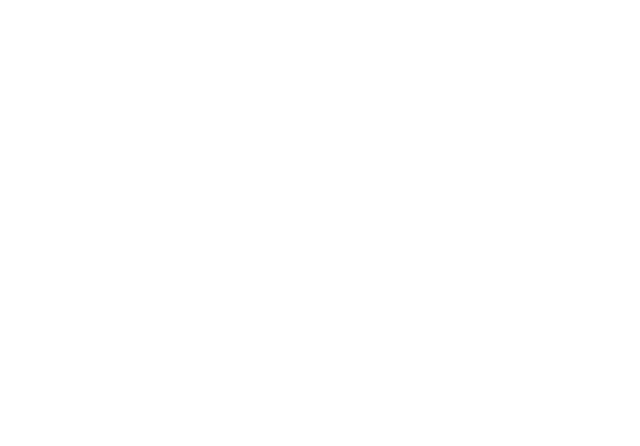
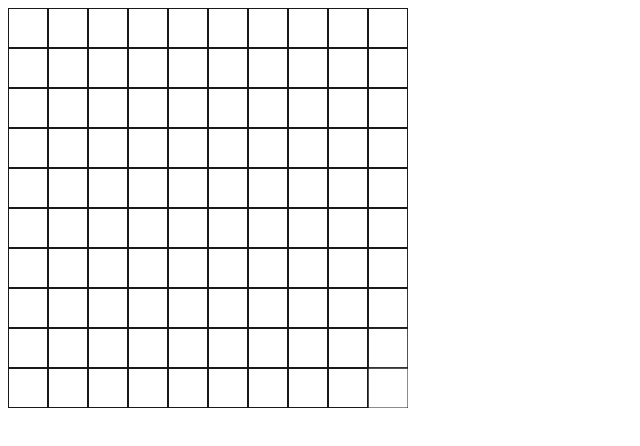
Before and after one commit to PentiumLuls/Game-Of-Life, a plain HTML site: page index.html in a window 1280 px wide. Shown: the whole page, without its empty margins (0-640 px from the left). Drawn offline with Linux system fonts and the light colour scheme.

Commit message:
empty grid and setup

```diff
--- a/index.html
+++ b/index.html
@@ -6,6 +6,8 @@
     <link rel="stylesheet" href="main.css">
 </head>
 <body>
-    <script src="index.js"></script>
+<canvas width="400" height="400" id='canvas' oncontextmenu="event.preventDefault();"></canvas>
+<script src="js/Cell.js"></script>
+<script src="js/game.js"></script>
 </body>
 </html>
--- /dev/null
+++ b/js/Cell.js
@@ -0,0 +1,17 @@
+function Cell(x, y) {
+    this.x = x;
+    this.y = y;
+    this.alive = false;
+}
+
+Cell.prototype.draw = function (ctx, cellSize) {
+    if (this.alive) {
+        ctx.fillStyle = '#000';
+    } else {
+        ctx.fillStyle = '#ffffff';
+    }
+    ctx.fillRect(this.x, this.y, cellSize, cellSize);
+    ctx.strokeStyle = '#191919';
+    ctx.rect(this.x, this.y, cellSize, cellSize);
+    ctx.stroke();
+};
--- /dev/null
+++ b/js/game.js
@@ -0,0 +1,60 @@
+const cellSize = 40;
+let canvasWidth;
+let canvasHeight;
+let size;
+let isGameOver;
+let grid;
+
+function run() {
+    setup();
+    const canvas = document.getElementById('canvas');
+    canvas.addEventListener("mouseup", handleCanvasClick, false);
+    draw();
+}
+
+function setup() {
+    const canvas = document.getElementById('canvas');
+    canvasWidth = cellSize * 10;
+    canvasHeight = cellSize * 10;
+    size = {cols: canvasWidth / cellSize, rows: canvasHeight / cellSize};
+    canvas.width = canvasWidth;
+    canvas.height = canvasHeight;
+    grid = create2DArray(size);
+    isGameOver = false;
+    for(var x = 0; x < size.cols; x++) {
+        for (var y = 0; y < size.rows; y++) {
+            grid[x][y] = new Cell(x * cellSize, y * cellSize);
+        }
+    }
+}
+
+function draw() {
+    const canvas = document.getElementById('canvas');
+    var ctx = canvas.getContext("2d");
+    for(var x = 0; x < size.cols; x++) {
+        for (var y = 0; y < size.rows; y++) {
+            grid[x][y].draw(ctx, cellSize);
+        }
+    }
+}
+
+function handleCanvasClick(event) {
+    btnCode = event.button;
+
+    const x = event.offsetX;
+    const y = event.offsetY;
+    const cellX = Math.floor(x / cellSize);
+    const cellY = Math.floor(y / cellSize);
+
+
+}
+
+function create2DArray(size) {
+    const grid = new Array(size.cols);
+    for (var x = 0; x < size.cols; x++) {
+        grid[x] = new Array(size.rows);
+    }
+    return grid;
+}
+
+run();
```
Also changed, not shown: index.js (deleted).
